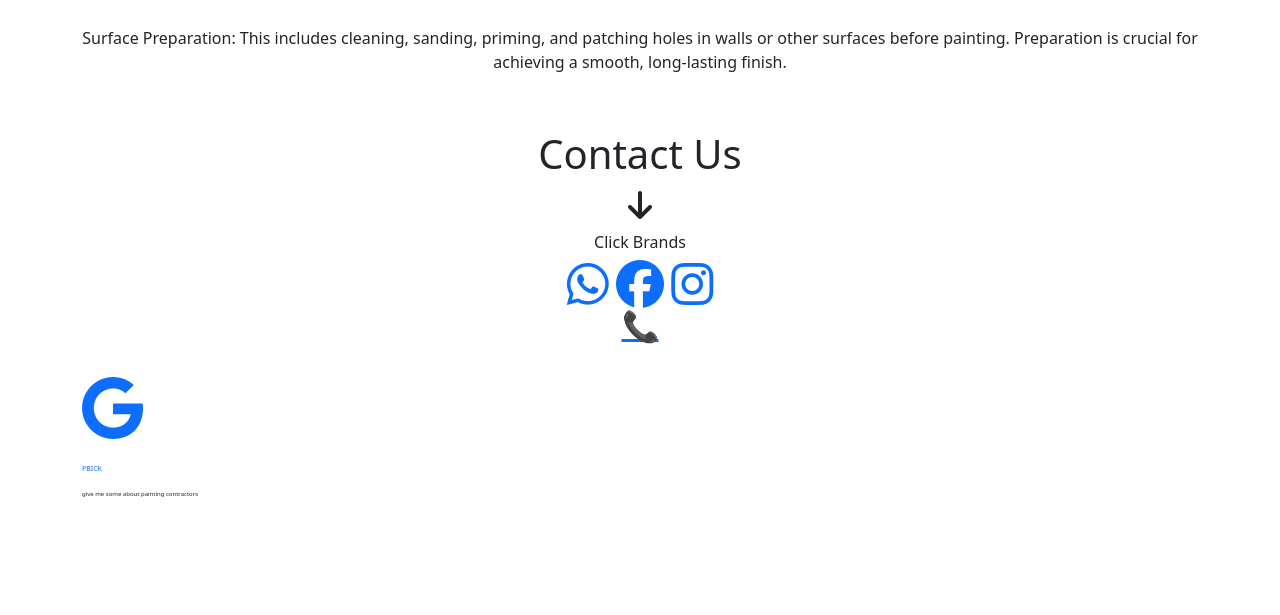
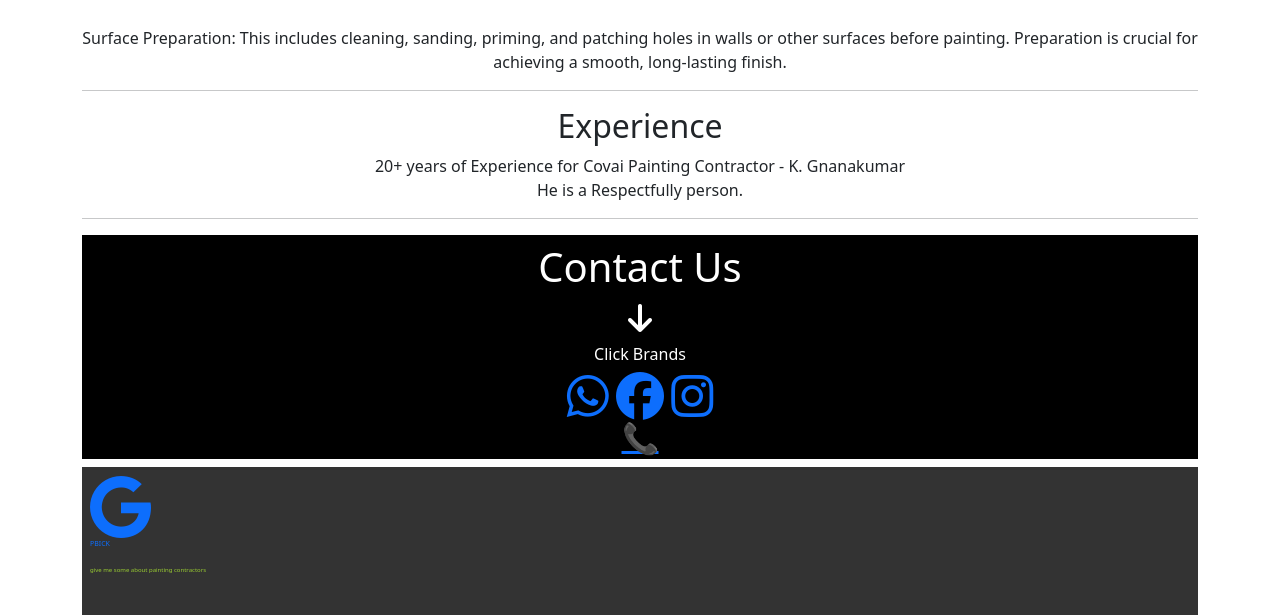
Before and after one commit to Sanjay-of-Technology/Covai-Painter, a plain HTML site: page index.html in a window 1280 px wide. Shown: the part 1859-2474 px from the top of the page. Before the commit the page ends 2398 px from the top, so only its background shows below. Drawn offline with nearby package versions, Linux system fonts and the light colour scheme.

Commit message:
version 1.1

```diff
--- a/index.html
+++ b/index.html
@@ -45,13 +45,15 @@
         <!-- About Section -->
         <section class="about-section">
             <div class="row">
-                <div class="col-6 as-1"><a href="tel:+919943872897"><img src="assests/leader.png" class="img-fluid" alt="K. Gnanakumar"></a></div>
+                <div class="col-6 as-1"><a href="tel:+919943872897"><img src="assests/leader.png" class="img-fluid"
+                            alt="K. Gnanakumar"></a></div>
                 <div class="col-6 as-2">
                     <h4>Painting Contractor</h4>
                     <span class="highlight">
                         <h1>K. Gnanakumar</h1>
                     </span>
-                    <p> They handle tasks such as surface preparation, painting, and clean-up, ensuring a high-quality, durable finish.</p>
+                    <p> They handle tasks such as surface preparation, painting, and clean-up, ensuring a high-quality,
+                        durable finish.</p>
                     <div class="row">
                         <div class="col-6">
                             <h5>Services :</h5>
@@ -140,15 +142,19 @@
                     surfaces before painting. Preparation is crucial for achieving a smooth, long-lasting finish.
                 </div>
             </center>
-            <br> <br>
         </section>
+        <hr>
 
-        <!-- Intro Section - 2 -->
+        <article>
             <center>
-            <div class="intro-section-2">
-                <h2></h2>
-            </div>
+                <h2>Experience</h2>
+                <p>
+                    20+ years of Experience for Covai Painting Contractor - K. Gnanakumar <br>
+                    He is a Respectfully person.
+                </p>
             </center>
+        </article>
+        <hr>
 
         <footer class="footer-section">
             <center>
@@ -160,26 +166,29 @@
                 <div class="brands">
                     <a href="https://wa.me/+919943872897" target="_blank" style="margin-left: 3px;"><i
                             class="fa-3x fa-brands fa-whatsapp"></i></a>
-                    <a href="https://www.facebook.com/g.kumar.104418/" target="_blank" style="margin-left: 3px;"><i class="fa-3x fa-brands fa-facebook"></i></a>
+                    <a href="https://www.facebook.com/g.kumar.104418/" target="_blank" style="margin-left: 3px;"><i
+                            class="fa-3x fa-brands fa-facebook"></i></a>
                     <a href="https://www.instagram.com/k.gnanakumar54/" target="_blank" style="margin-left: 3px;"><i
                             class="fa-3x fa-brands fa-instagram"></i></a>
                     <a href="tel:+919943872897" target="_blank" style="margin-left: 3px;">
-                        <h1 style="font-size: 30px;">📞</h1>
+                        <h1 style="font-size: 30px; padding-bottom: 3px;">📞</h1>
                     </a>
                 </div>
             </center>
-            <br>
         </footer>
 
+        <!-- Additional -->
+        <section class="additional">
             <div>
                 <a href="https://g.co/kgs/xnhJzqA" target="_blank"><i class="fa-4x fa-brands fa-google"></i></a>
-        </div>
                 <br>
-
-        <!-- Additional -->
-        <p style="font-size: 7px;"><a style="text-decoration: none;" href="https://sanjay-of-technology.github.io/PBICK/">PBICK</a></p>
+                <p style="font-size: 7px;"><a style="text-decoration: none;"
+                        href="https://sanjay-of-technology.github.io/PBICK/">PBICK</a></p>
                 <p style="font-size: 6px;">give me some about painting contractors</p>
                 <br>
+            </div>
+        </section>
+
     </main>
 
     <script src='https://cdnjs.cloudflare.com/ajax/libs/bootstrap/5.3.3/js/bootstrap.bundle.min.js'
--- a/style.css
+++ b/style.css
@@ -25,7 +25,25 @@ body{
     font-variant: small-caps;
 }
 
+.footer-section{
+    background-color: black;
+    color: white;
+    padding-top: 8px;
+    margin-bottom: 3px;
+}
 
+.additional{
+    background-color: #333;
+    color: yellowgreen;
+    padding-left: 8px;
+    padding-top: 8px;
+}
+
+
+
+
+
+/* ----- Media Qurey ----- */
 
 @media (max-width:1000px){
     html{
```
Lines whose indentation alone changed are shown as unchanged.
